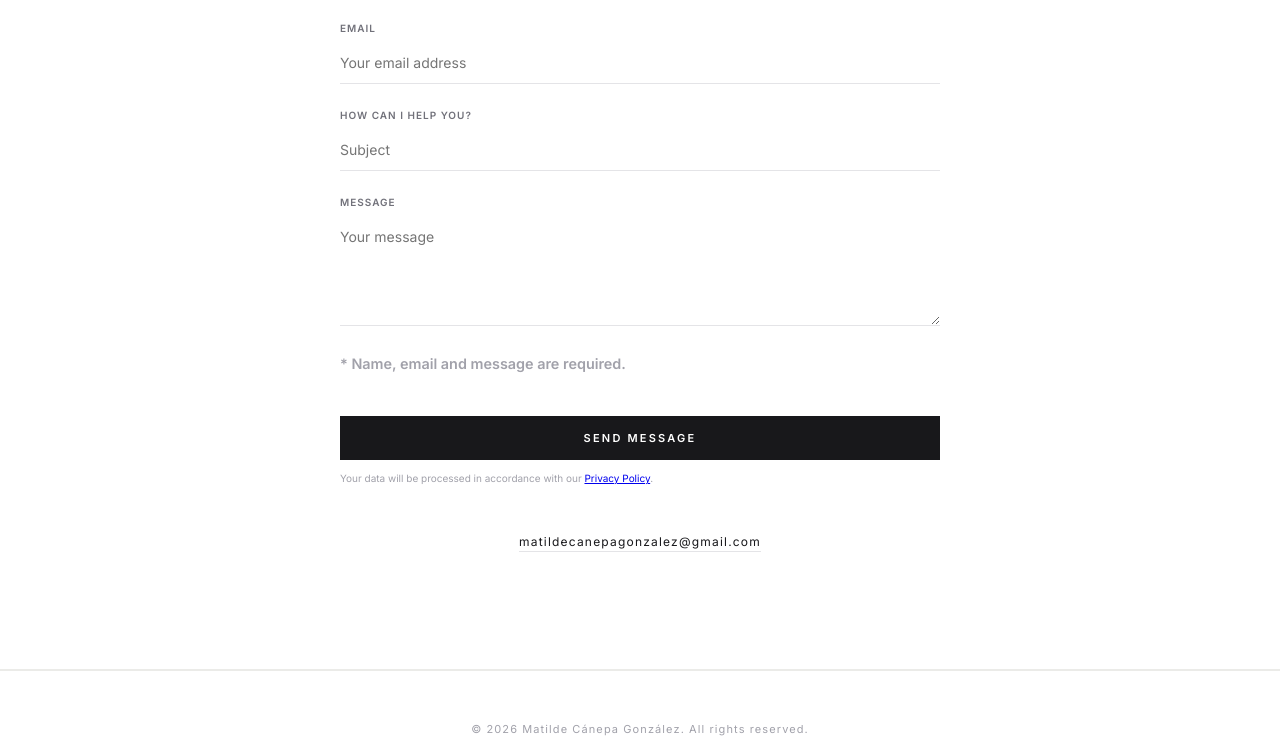
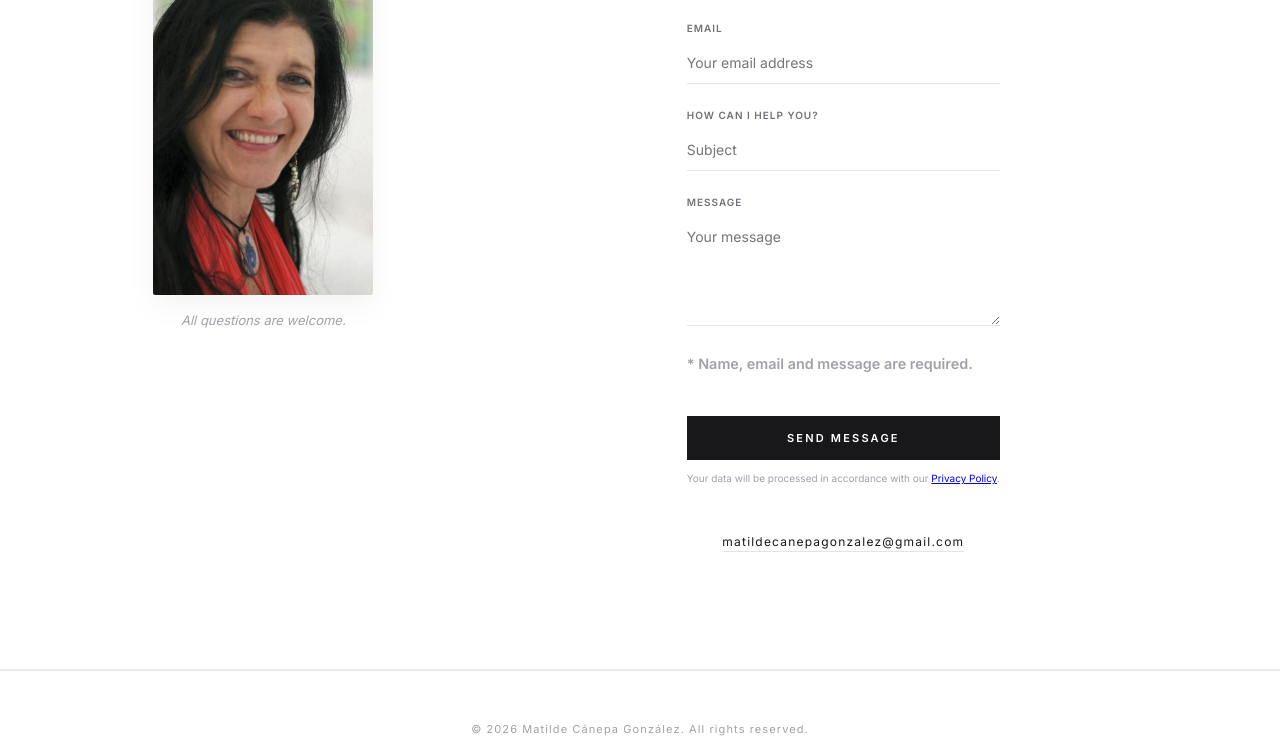
Before and after one commit to bernhard-glitch/matilde-portfolio, a plain HTML site: page contact.html in a window 1280 px wide. Shown: the part 357-1101 px from the top of the page. Drawn offline with nearby package versions, Linux system fonts and the light colour scheme; a web font is replaced by a local one.

Commit message:
Add files via upload

```diff
--- a/contact.html
+++ b/contact.html
@@ -60,9 +60,18 @@
       </nav>
     </header>
     <div class="container">
-      <section class="contact-section">
-        <p class="subtitle">Get in touch</p>
-        <h1>Contact</h1>
+      <div class="contact-grid">
+        <!-- Foto links -->
+        <div class="contact-photo">
+          <img loading="lazy" src="images/matilde-canepa-gonzalez.jpg"
+            alt="Matilde Cánepa González, multidisciplinary visual artist, Berlin"
+            title="Matilde Cánepa González">
+          <p class="contact-photo-caption">All questions are welcome.</p>
+        </div>
+        <!-- Formular rechts -->
+        <section class="contact-section">
+          <p class="subtitle">Get in touch</p>
+          <h1>Contact</h1>
         <div class="contact-form">
           <form id="contact-form" action="https://formspree.io/f/xbdwngae" method="POST">
             <div class="form-group"> <label for="name">Name</label> <input id="name"
@@ -87,7 +96,8 @@ id="message" name="message" rows="5" placeholder="Your message" required="" auto
         </div>
         <div class="email-link"> <a href="mailto:matildecanepagonzalez@gmail.com">matildecanepagonzalez@gmail.com</a>
         </div>
-      </section>
+        </section>
+      </div><!-- /.contact-grid -->
     </div>
     <footer>
       <p>© <span id="year"></span> Matilde Cánepa González. All rights
--- a/style.css
+++ b/style.css
@@ -809,6 +809,52 @@ body.page-contact .email-link { margin-top: 50px; font-size: 12px; letter-spacin
 body.page-contact .email-link a { color: #18181b; text-decoration: none; border-bottom: 1px solid #e4e4e7; padding-bottom: 2px; }
 body.page-contact .email-link a:hover { border-bottom-color: #18181b; }
 
+body.page-contact .contact-grid {
+  display: grid;
+  grid-template-columns: 1fr 2fr;
+  gap: 60px;
+  align-items: start;
+}
+
+body.page-contact .contact-photo {
+  display: flex;
+  flex-direction: column;
+  align-items: center;
+  padding-top: 110px;
+}
+
+body.page-contact .contact-photo img {
+  width: 100%;
+  max-width: 220px;
+  height: auto;
+  aspect-ratio: auto;
+  display: block;
+  border-radius: 2px;
+  box-shadow: 0 10px 30px rgba(0, 0, 0, 0.05);
+}
+
+body.page-contact .contact-photo-caption {
+  margin-top: 16px;
+  font-size: 13px;
+  color: #a1a1aa;
+  text-align: center;
+  font-style: italic;
+  line-height: 1.5;
+}
+
+@media (max-width: 768px) {
+  body.page-contact .contact-grid {
+    grid-template-columns: 1fr;
+    gap: 32px;
+  }
+  body.page-contact .contact-photo {
+    padding-top: 0;
+  }
+  body.page-contact .contact-photo img {
+    max-width: 180px;
+  }
+}
+
 /* ── Impressum & Privacy Policy ── */
 body.page-impressum .container,
 body.page-privacy-policy .container { max-width: 800px; margin: 0 auto; padding: 60px 20px; }
```
